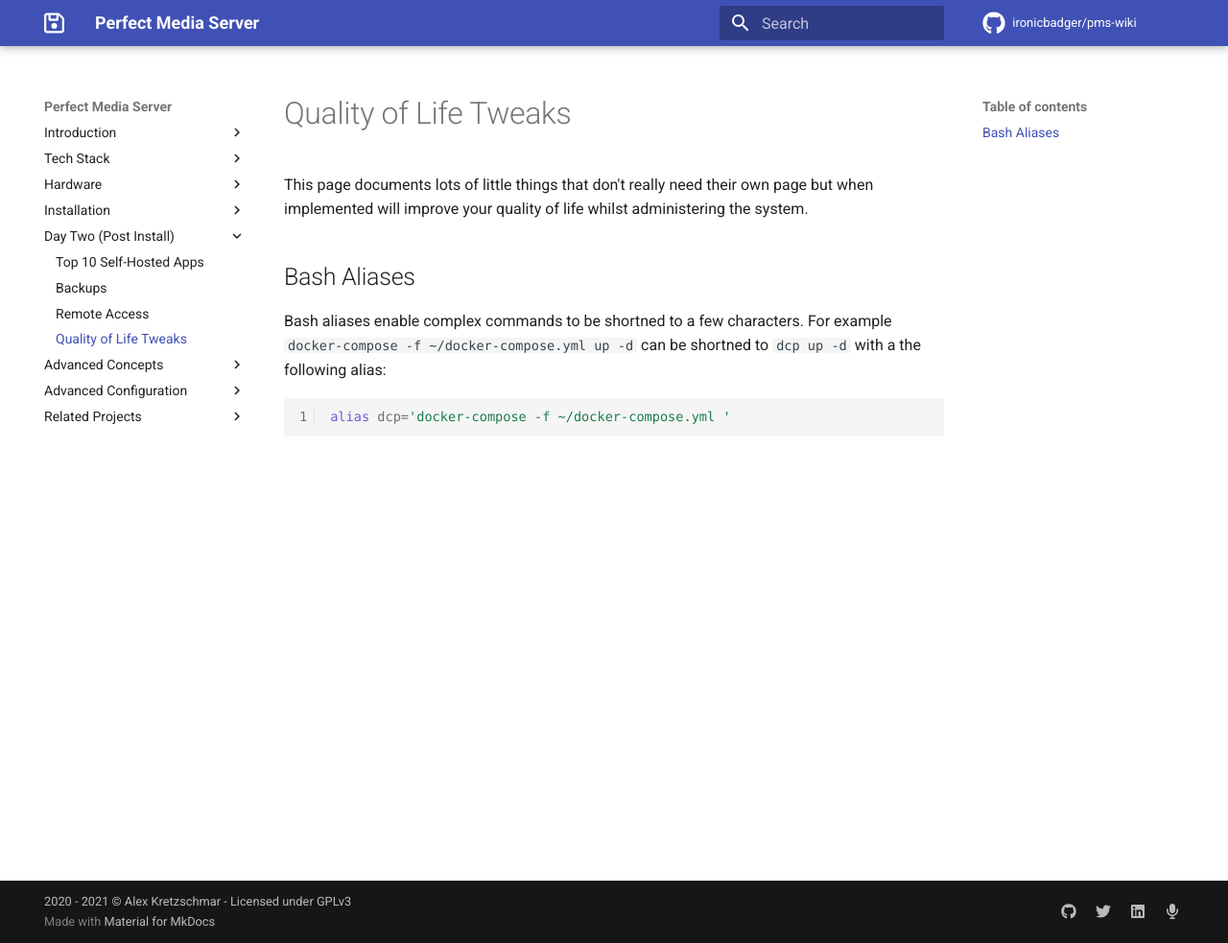
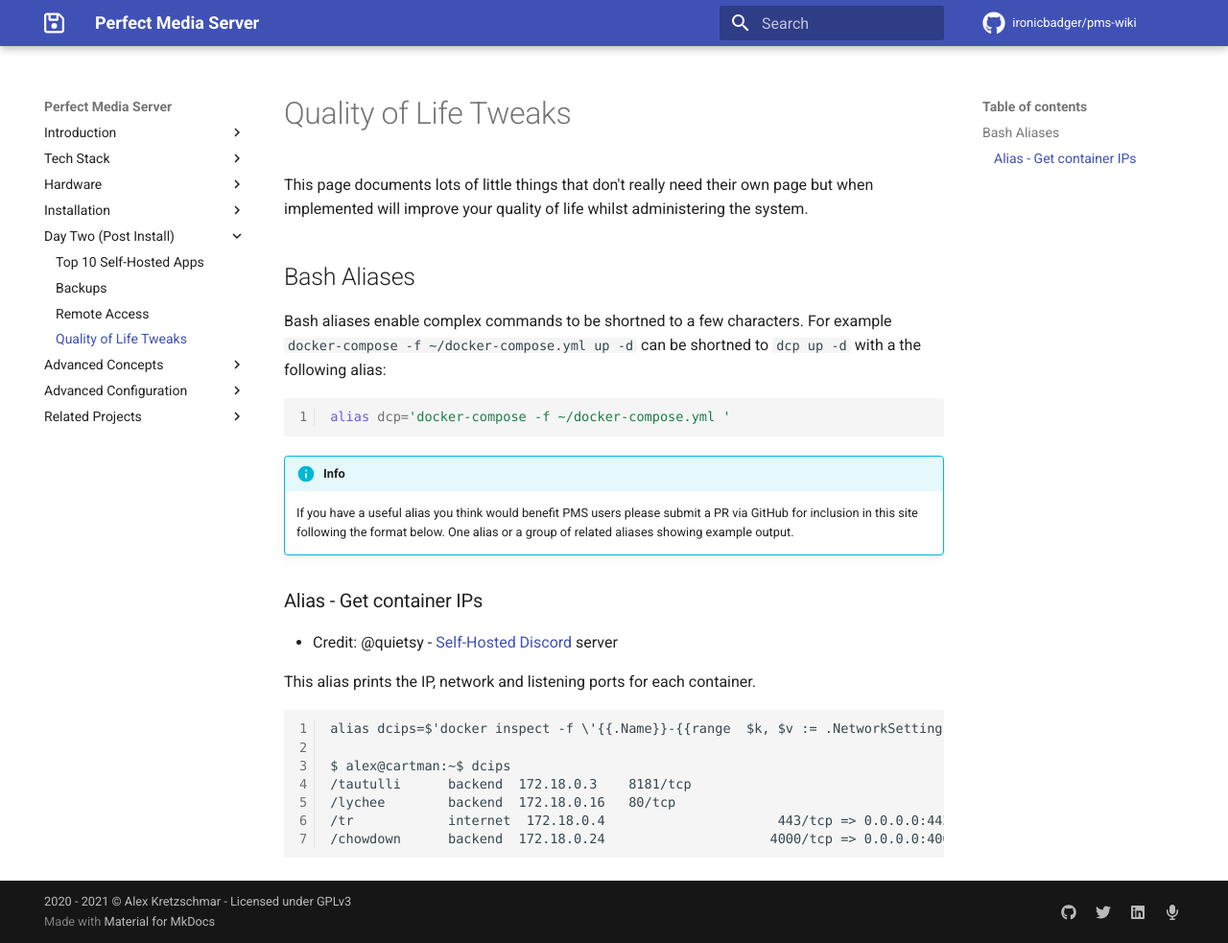
Before and after one commit to ironicbadger/pms-wiki, an MkDocs documentation site: the page built from docs/day-two/quality-of-life-tweaks.md, in a window 1280 px wide and 983 px high. Shown: the whole window at 96% size. Built offline with MkDocs 1.6.1 and Material for MkDocs 9.7.7, drawn with Linux system fonts in a browser that asks for light colours; some web fonts are replaced; comment, search, counter and statistics services are not loaded.

Commit message:
added a community contributed alias

````diff
--- a/docs/day-two/quality-of-life-tweaks.md
+++ b/docs/day-two/quality-of-life-tweaks.md
@@ -9,3 +9,22 @@ Bash aliases enable complex commands to be shortned to a few characters. For exa
 ```bash
 alias dcp='docker-compose -f ~/docker-compose.yml '
 ```
+
+!!! info
+    If you have a useful alias you think would benefit PMS users please submit a PR via GitHub for inclusion in this site following the format below. One alias or a group of related aliases showing example output.
+
+### Alias - Get container IPs
+
+* Credit: @quietsy - [Self-Hosted Discord](https://discord.gg/efhGsp75dx) server
+
+This alias prints the IP, network and listening ports for each container.
+
+```
+alias dcips=$'docker inspect -f \'{{.Name}}-{{range  $k, $v := .NetworkSettings.Networks}}{{$k}}-{{.IPAddress}} {{end}}-{{range $k, $v := .NetworkSettings.Ports}}{{ if not $v }}{{$k}} {{end}}{{end}} -{{range $k, $v := .NetworkSettings.Ports}}{{ if $v }}{{$k}} => {{range . }}{{ .HostIp}}:{{.HostPort}}{{end}}{{end}} {{end}}\' $(docker ps -aq) | column -t -s-'
+
+$ alex@cartman:~$ dcips
+/tautulli      backend  172.18.0.3    8181/tcp
+/lychee        backend  172.18.0.16   80/tcp
+/tr            internet  172.18.0.4                      443/tcp => 0.0.0.0:443 80/tcp => 0.0.0.0:80 8080/tcp => 0.0.0.0:8080
+/chowdown      backend  172.18.0.24                     4000/tcp => 0.0.0.0:4000
+```
````
